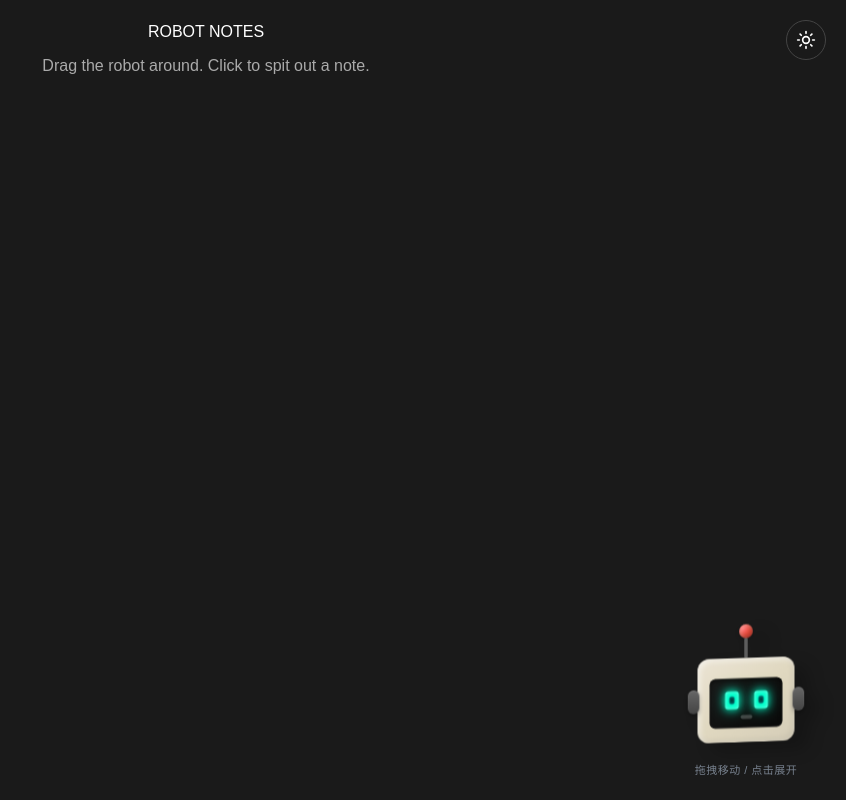
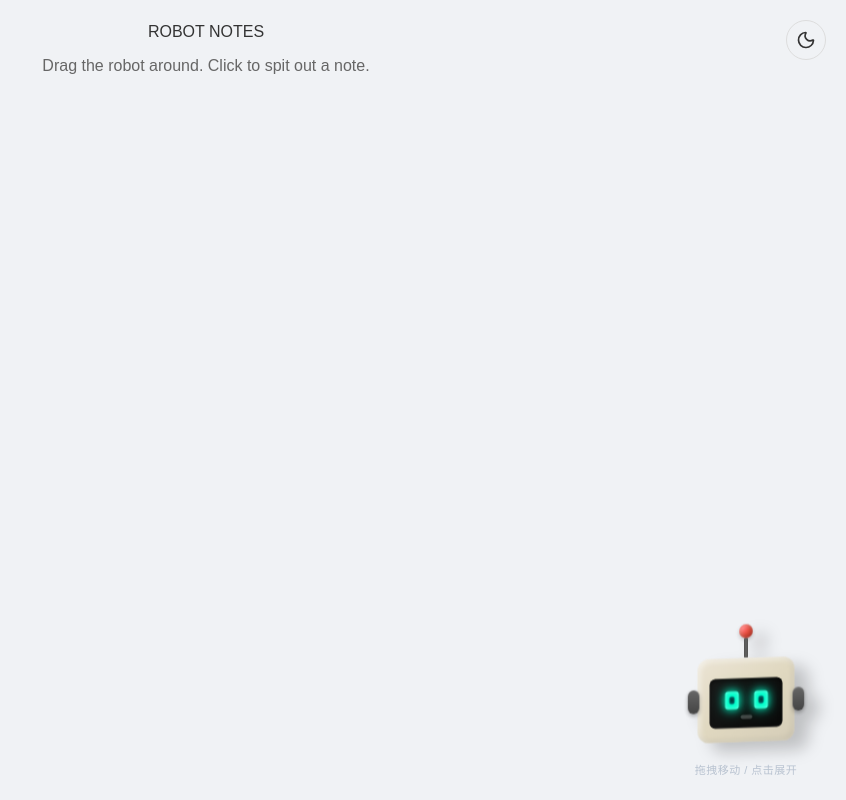
Before and after one commit to boat2moon/boat2moon, a Next.js app: page /robot-printer in a window 1280 px wide. Shown: the whole page, without its empty margins (434-1280 px from the left). Built offline with nearby package versions, Linux system fonts and the light colour scheme.

Commit message:
feat: robot-printer def-light-bkg

```diff
--- a/src/app/robot-printer/page.tsx
+++ b/src/app/robot-printer/page.tsx
@@ -9,7 +9,7 @@ export default function RobotPrinterPage() {
   const [loading, setLoading] = useState(false);
   const [delay, setDelay] = useState(0);
   const [mounted, setMounted] = useState(false);
-  const [theme, setTheme] = useState<"light" | "dark">("dark");
+  const [theme, setTheme] = useState<"light" | "dark">("light");
 
   // 模拟结果面板
   const [result, setResult] = useState({
```
